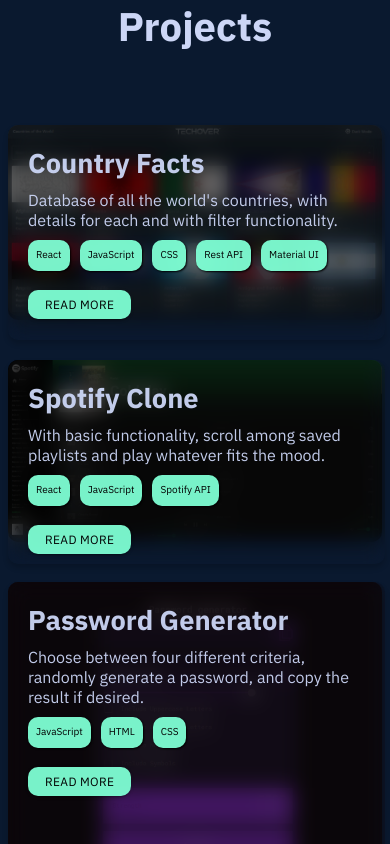
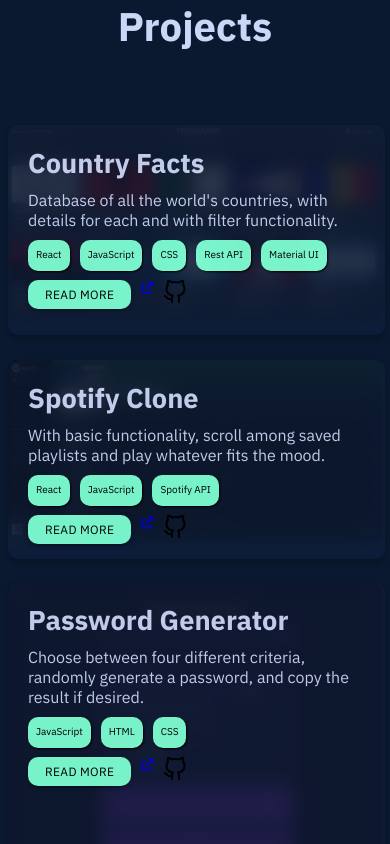
Before and after one commit to axelberk/Portfolio, a React (Vite) app: page / in a window 390 px wide. Shown: the part 2620-3464 px from the top of the page. Built offline with nearby package versions, Linux system fonts and the light colour scheme.

Commit message:
bits n bobs

```diff
--- a/src/Components/ProjectDetail/ProjectDetail.css
+++ b/src/Components/ProjectDetail/ProjectDetail.css
@@ -93,6 +93,7 @@
 
     .s-container {
         gap: 5px;
+        padding: 0px 10px 0px 0px;
     }
 
     .s-container p {
--- a/src/Components/ProjectDetail/ProjectDetail.jsx
+++ b/src/Components/ProjectDetail/ProjectDetail.jsx
@@ -1,6 +1,6 @@
 import React from "react"
 import "./ProjectDetail.css"
-import { Button } from "@mui/material"
+import { Avatar, Button } from "@mui/material"
 import { useNavigate } from "react-router-dom"
 import ArrowBackIosNewOutlinedIcon from '@mui/icons-material/ArrowBackIosNewOutlined';
 import TechStack from "../TechStack/TechStack";
--- a/src/Components/TechStack/TechStack.css
+++ b/src/Components/TechStack/TechStack.css
@@ -32,4 +32,8 @@
         font-size: 10px;
         padding: 8px;
     }
+
+    .stacks-used {
+        margin-bottom: 0px;
+    }
 }
--- a/src/Homepage/Homepage.css
+++ b/src/Homepage/Homepage.css
@@ -446,17 +446,18 @@
 
     .project-left-text,
     .project-right-text {
-    top: 0;
-    left: 0;
-    transform: none;
+        top: 0;
+        left: 0;
+        transform: none;
         position:absolute;
         display: inline-block;
         width: 90%;
         z-index: 3;
-        height: 90%;
+        height: 87%;
         font-size: 12px;
         text-align: left;
-        background-color: transparent;
+        background-color: rgba(17, 34, 64, 0.7);
+        display: inline-block;
 
     }
 
--- a/src/Homepage/Homepage.jsx
+++ b/src/Homepage/Homepage.jsx
@@ -10,7 +10,7 @@
 import MyTimeline from "../Components/Timeline/MyTimeline";
 import ArrowDownwardIcon from "@mui/icons-material/ArrowDownward";
 
-const Homepage = () => {
+const Homepage = (projectLink, projectGithub) => {
   const location = useLocation();
   const { handleNavClick, handleReadMore } = useNavigationHandlers(location);
   const { isModalOpen, openModal, closeModal } = useModal();
@@ -153,6 +153,7 @@
                 <h2 className="project-title">{project.title}</h2>
                 <h3 className="project-description-l">{project.description}</h3>
                 <TechStack stack={project.stack} />
+                <div className="project-links">
                   <Button
                     className="project-link-button"
                     onClick={() => handleReadMore(project.route)}
@@ -161,6 +162,9 @@
                   >
                     Read more
                   </Button>
+                  <a href={project.link} target="_blank"><i class="fa fa-external-link" aria-hidden="true"></i></a>
+                  <a href={project.github} target="_blank"><img src="github.svg" alt="" /></a>
+                </div>
               </div>
             </div>
           </article>
--- a/src/projectData.js
+++ b/src/projectData.js
@@ -7,6 +7,8 @@
       image: "flagproject1.png",
       route: "/projects/countryfacts",
       stack: ["React", "JavaScript", "CSS", "Rest API", "Material UI"],
+      link: "https://countryfactbase.netlify.app/",
+      github:"https://github.com/axelberk/flagproject"
     },
     {
       id: "spotifyclone",
@@ -16,6 +18,8 @@
       image: "spotifyclone1.png",
       route: "/projects/spotifyclone",
       stack: ["React", "JavaScript", "Spotify API"],
+      link: "https://axelspotify.netlify.app/",
+      github: "https://github.com/axelberk/spotifyclone"
     },
     {
       id: "pwgen",
@@ -25,6 +29,8 @@
       image: "pw-gen1.png",
       route: "/projects/pwgen",
       stack: ["JavaScript", "HTML", "CSS"],
+      link:"https://randompw-gen.netlify.app/",
+      github:"https://github.com/axelberk/pwgen"
     },
     {
       id: "advicegen",
@@ -34,6 +40,8 @@
       image: "advicegen1.png",
       route: "/projects/advicegen",
       stack: ["JavaScript", "HTML", "CSS", "Rest API"],
+      link:"https://randomadvice-gen.netlify.app/",
+      github:"https://github.com/axelberk/advicegen"
     },
   ];
 
```
Lines whose indentation alone changed are shown as unchanged.
